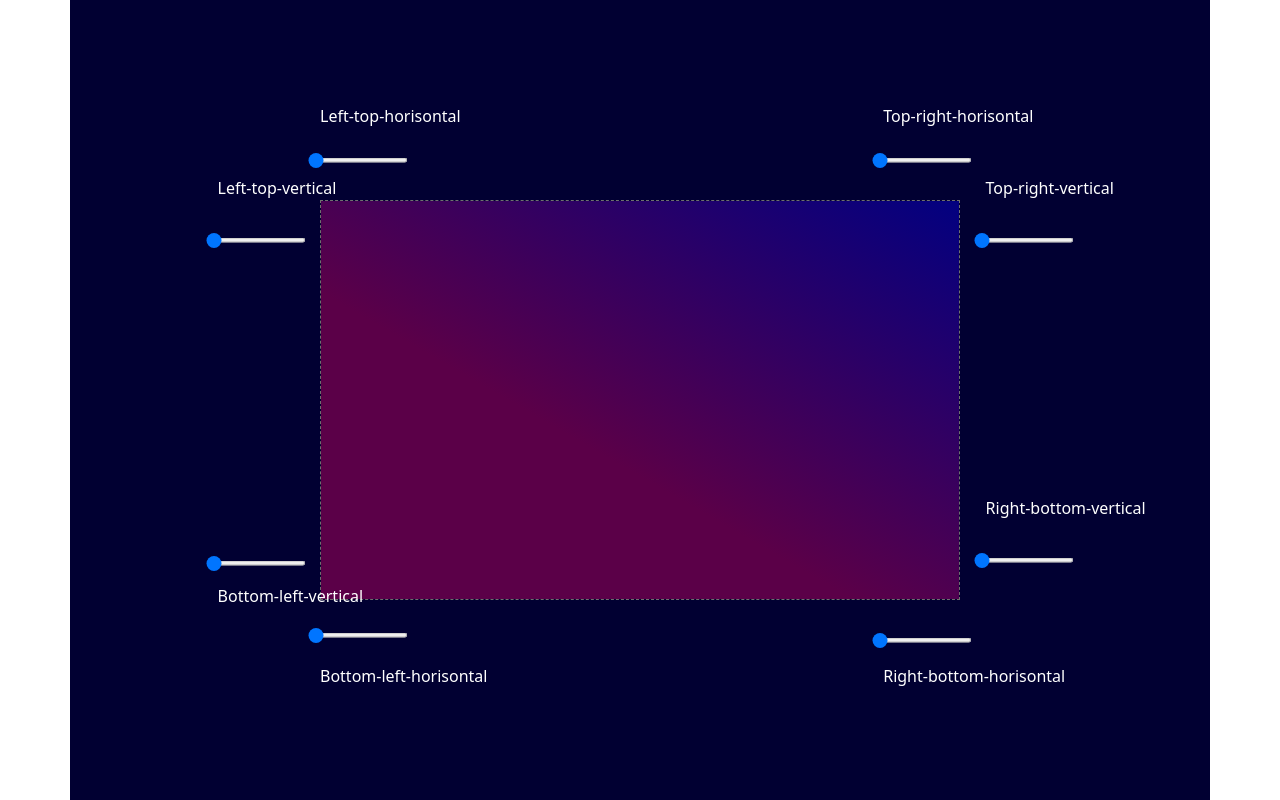
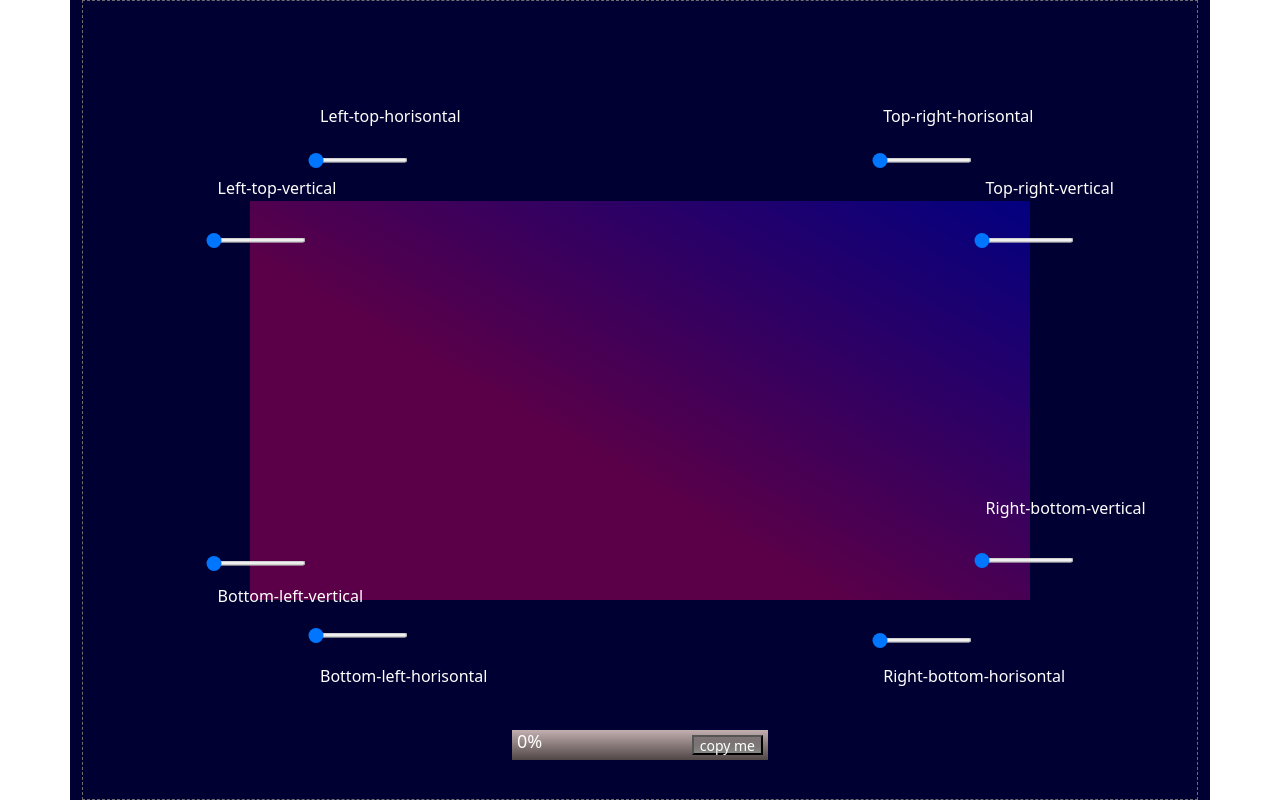
Before and after one commit to DmitryBurdukov/02_border-radius, a plain HTML site: page index.html in a window 1280 px wide. Drawn offline with nearby package versions, Linux system fonts and the light colour scheme.

Commit message:
3-й коммит. Добавлена возможность копирования свойства в буфер обмена по кнопке. Пример 'border-radius: 100% 0% 0% 100% / 100% 0% 74% 100%'

```diff
--- a/index.html
+++ b/index.html
@@ -26,6 +26,7 @@
             <div class="radius">
 
             </div>
+            <div class="borderRadius__wrapper"><h2 class="borderRadius__value"></h2><button class="copy">copy me</button></div>
         </div>
     </div>
     <script src="script.js"></script>
--- a/script.js
+++ b/script.js
@@ -11,7 +11,9 @@ window.addEventListener('DOMContentLoaded', () => {
           leftTopVertical = document.querySelector('#left-top-vertical'),
           leftTopHorisontal = document.querySelector('#left-top-horisontal'),
 
-          box = document.querySelector('.radius');
+          box = document.querySelector('.radius'),
+          valueBox = document.querySelector('.borderRadius__value'),
+          copyBtn = document.querySelector('.copy');
 
 
 
@@ -39,6 +41,8 @@ window.addEventListener('DOMContentLoaded', () => {
               break;
         }
 
+        valueBox.textContent = box.style.borderRadius;
+        console.log(valueBox)
     }
     console.log( box.style.borderRadius )
     rightTopVertical.addEventListener('input', (e) => changeValue(box, 'borderTopRightRadius'));
@@ -54,21 +58,23 @@ window.addEventListener('DOMContentLoaded', () => {
     leftTopHorisontal.addEventListener('input', (e) => changeValue(box, 'borderTopLeftRadius'));
 
     function setLocalStorageValue(name, value) {
-        console.log(value)
+        // console.log(value)
         localStorage.setItem(name, value);
 
     }
 
     function getLocalStorageValue(name, itemRadius, defaultRadius = 0) {
         if (localStorage.getItem(name)) {
-            console.log('if')
+            // console.log(box.style.borderRadius);
+            // valueBox.textContent = box.style.borderRadius;
             itemRadius.value = `${localStorage.getItem(name)}`;
+
             return localStorage.getItem(name)
         } else {
-            console.log('else')
+            // console.log('else')
             setLocalStorageValue(name, defaultRadius);
             itemRadius.value = `${defaultRadius}`;
-            console.log(itemRadius.value)
+            // console.log(itemRadius.value)
             return defaultRadius
         }
     }
@@ -81,9 +87,17 @@ window.addEventListener('DOMContentLoaded', () => {
                                   ${getLocalStorageValue('lth', leftTopHorisontal)}%
                                   ${getLocalStorageValue('rth', rightTopHorisontal)}%
                                   ${getLocalStorageValue('rbh', rightBottomHorisontal)}%
-                                  ${getLocalStorageValue('lbh', leftBottomHorisontal)}%`
+                                  ${getLocalStorageValue('lbh', leftBottomHorisontal)}%`;
+        valueBox.textContent = box.style.borderRadius;
 
     }
     setRadius()
-    console.log( box.style.borderRadius )
+    console.log( box.style.borderRadius );
+    copyBtn.addEventListener('click', () => {
+        navigator.clipboard.writeText(`border-radius: ${box.style.borderRadius}`).then(function() {
+            console.log('Текст успешно скопирован в буфер обмена');
+          }, function(err) {
+            console.error('Произошла ошибка при копировании текста: ', err);
+          });
+    })
 })
--- a/style/style.css
+++ b/style/style.css
@@ -8,16 +8,16 @@
 }
 
 .box {
-    width: 50vw;
-    height: 50vh;
+    width: 100vw;
+    height: 100vh;
     border: 1px dashed #6f6f6f;
     display: flex;
     justify-content: center;
     align-items: center;
 }
 .radius {
-    width: 100%;
-    height: 100%;
+    width: 70%;
+    height: 50%;
     background: linear-gradient(30deg, #5b0048 40% , #020080 100%);
 }
 input {
@@ -98,3 +98,33 @@ label[for="left-top-horisontal"] {
     top: 13%;
     left: 25%;
 }
+.borderRadius__wrapper {
+    min-width: 20vw;
+    height: 30px;
+    background: linear-gradient( #c3afaf,  #504646);
+    position: absolute;
+    bottom: 5%;
+    left: 50%;
+    transform: translateX(-50%);
+    color: white;
+    display: flex;
+    justify-content: space-between;
+    align-items: center;
+    padding: 5px 5px;
+    /* border-radius: 43% 0% / 100% 0%; */
+
+}
+.borderRadius__value {
+    font-size: 18px;
+    height: 100%;
+}
+.copy {
+    color: white;
+    min-width: 10%;
+    height: 100%;
+    background: linear-gradient( rgba(66, 66, 66, 0.4), #888787);
+    display: flex;
+    justify-content: center;
+    align-items: center;
+    font-size: 14px;
+}
```
